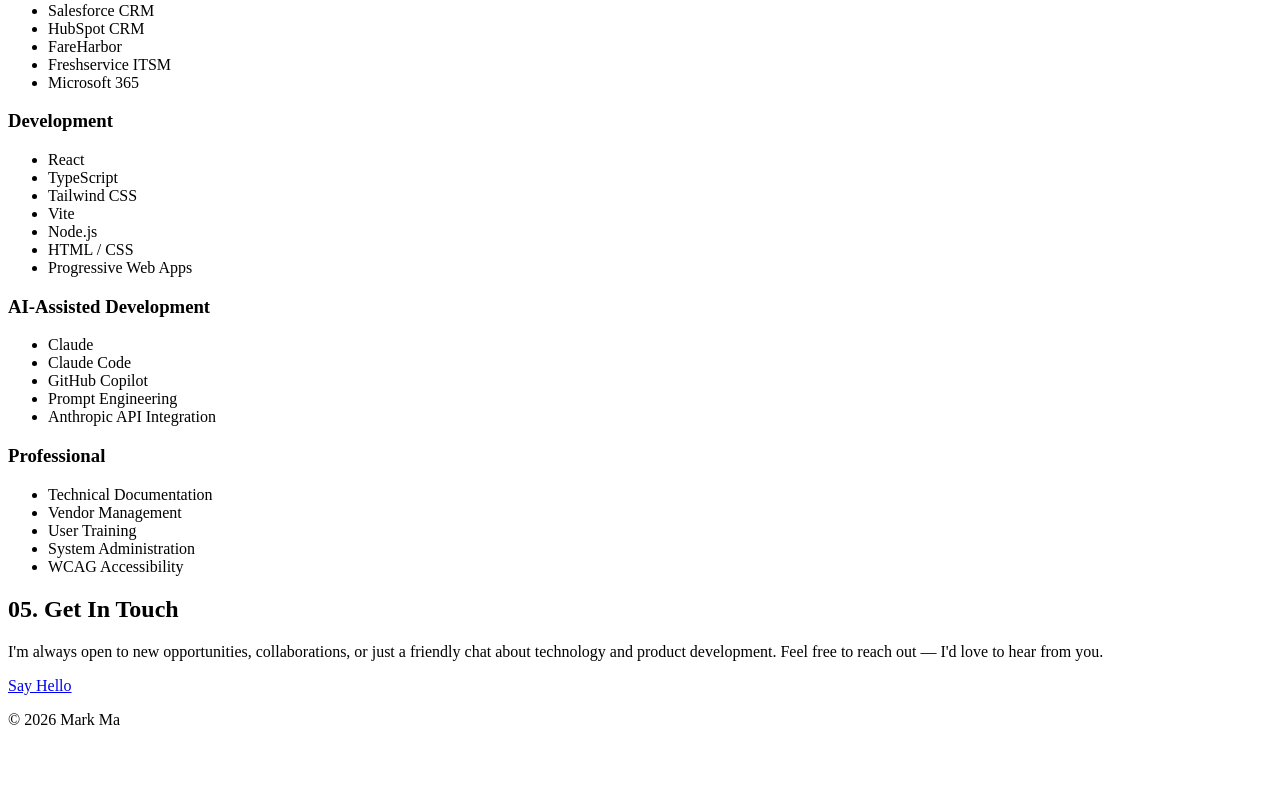
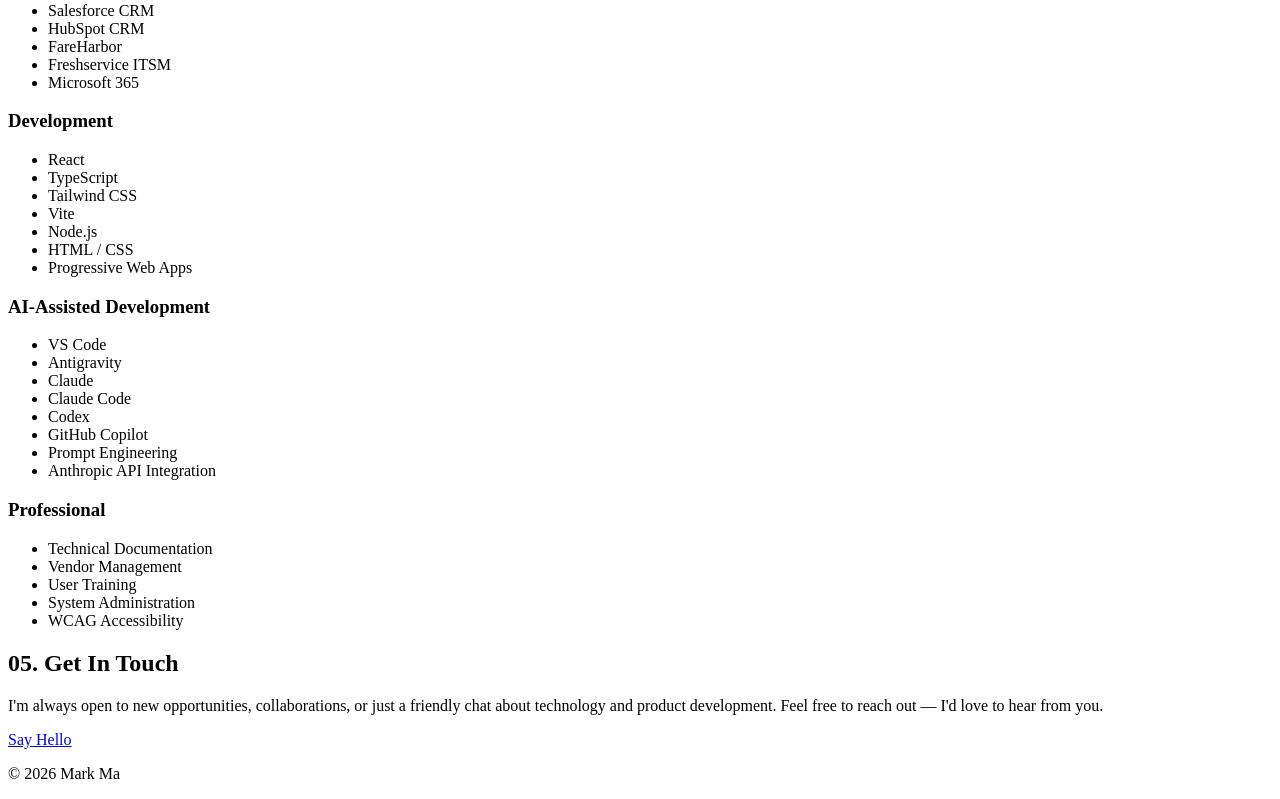
Before and after one commit to markpukete-web/markma.dev, a React (Vite) app: page / in a window 1280 px wide. Shown: the part 5070-5869 px from the top of the page. Before the commit the page ends 5815 px from the top, so only its background shows below. Built offline with nearby package versions, Linux system fonts and the light colour scheme; the HTML template or start-up script is replaced by a standard one.

Commit message:
Add VS Code, Antigravity, and Codex to AI skills

```diff
--- a/src/sections/Skills.tsx
+++ b/src/sections/Skills.tsx
@@ -13,7 +13,7 @@
   },
   {
     heading: 'AI-Assisted Development',
-    skills: ['Claude', 'Claude Code', 'GitHub Copilot', 'Prompt Engineering', 'Anthropic API Integration'],
+    skills: ['VS Code', 'Antigravity', 'Claude', 'Claude Code', 'Codex', 'GitHub Copilot', 'Prompt Engineering', 'Anthropic API Integration'],
   },
   {
     heading: 'Professional',
```
